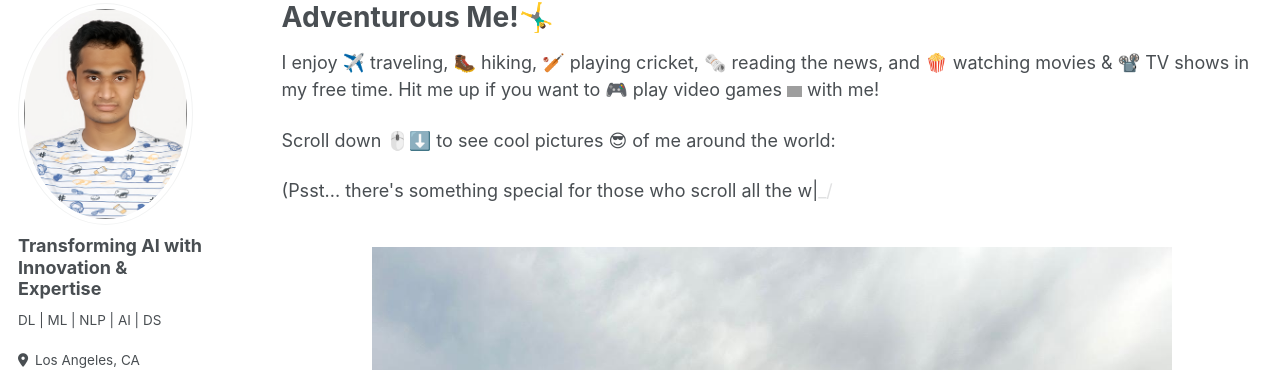
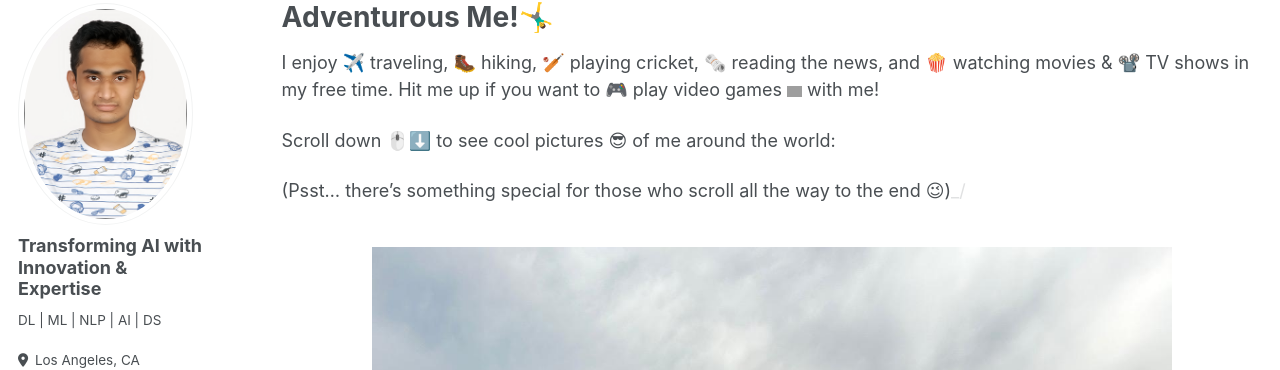
Before and after one commit to SudarshanaSRao/SudarshanaSRao.github.io, a Jekyll site: the page built from _pages/personal.md, in a window 1280 px wide. Shown: the part 103-473 px from the top of the page. Built offline with Jekyll 4.4.1, drawn with Linux system fonts in a browser that asks for light colours; some of the changed lines change nothing that is shown; grey boxes are pictures that could not be loaded.

Commit message:
Update personal.md

```diff
--- a/_pages/personal.md
+++ b/_pages/personal.md
@@ -16,6 +16,7 @@ Scroll down 🖱️⬇️ to see cool pictures 😎 of me around the world:
 <style>
 .cursor {
   display: inline-block;
+  opacity: 1; /* Ensure cursor is visible from the start */
   animation: blink 0.7s infinite;
   position: relative;
 }
@@ -27,18 +28,24 @@ Scroll down 🖱️⬇️ to see cool pictures 😎 of me around the world:
     opacity: 0;
   }
 }
+#typed-text {
+  display: inline-block;
+  white-space: nowrap; /* Prevent text from wrapping */
+}
 </style>
-<span id="typed-text"></span><span class="cursor">_/</span>
+<span id="typed-text">(Psst... there's something special for those who scroll all the way to the end 😉)<span class="cursor">_/</span></span>
 <div class="social-links mt-3 text-center" style="font-size: xx-large"></div>
 <script>
 document.addEventListener("DOMContentLoaded", function() {
   var typed = new Typed('#typed-text', {
-    strings: ["(Psst... there's something special for those who scroll all the way to the end 😉)"],
+    strings: [""], // Empty string to prevent initial display of the text
     typeSpeed: 50,
     backSpeed: 50,
     backDelay: 1000,
     startDelay: 500,
-    loop: true
+    loop: true,
+    showCursor: true, // Ensure cursor is always shown
+    cursorChar: '_', // Customize cursor character
   });
 });
 </script>
```
